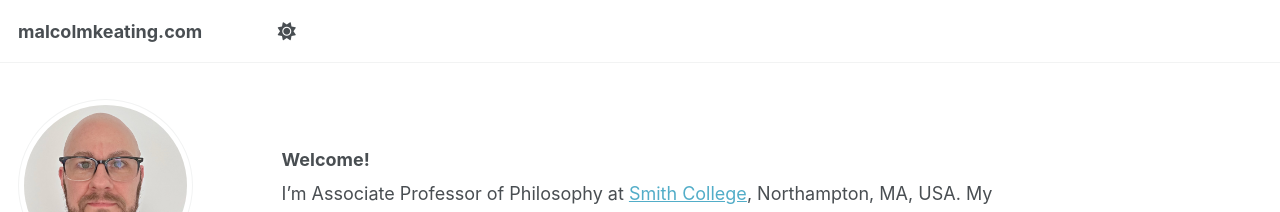
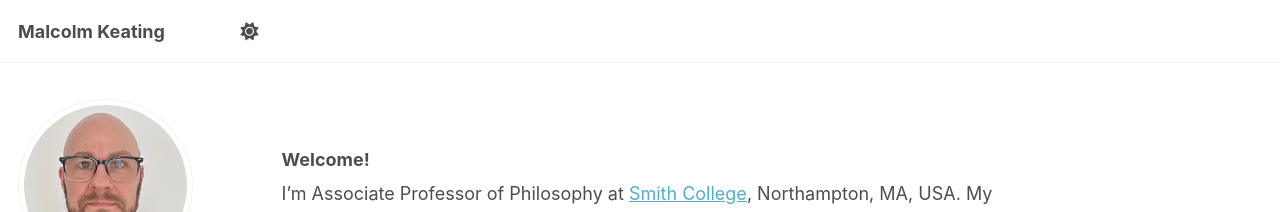
Before and after one commit to malcolmkeating/malcolmkeating.github.io, a Jekyll site: the page built from _pages/about.md, in a window 1280 px wide. Shown: the top 212 px of the page. Built offline with Jekyll 4.4.1, drawn with Linux system fonts in a browser that asks for light colours; some web fonts are replaced; a script bundle is joined from its source files by our own code; library files that are not in the unit come from our copies.

Commit message:
Update _config.yml

```diff
--- a/_config.yml
+++ b/_config.yml
@@ -9,10 +9,10 @@
 # Basic Site Settings
 locale                   : "en-US"
 site_theme               : "default" # Currently available options are "default", "air"
-title                    : "malcolmkeating.com"
+title                    : "Malcolm Keating"
 title_separator          : "-"
 name                     : &name "Malcolm Keating"
-description              : &description "Malcolm Keating's academic portfolio"   # Update this with a general description of your site, this is the default if not overridden by a page
+description              : &description "Malcolm Keating's academic website"   # Update this with a general description of your site, this is the default if not overridden by a page
 url                      : https://malcolmkeating.github.io # The base hostname & protocol for your site e.g. "https://[your GitHub username].github.io",
                                                            # or if you already have some other page hosted on Github then use "https://[your GitHub username].github.io/[Your Repo Name]"
 baseurl                  : "" # the subpath of your site, e.g. "/blog"
```
